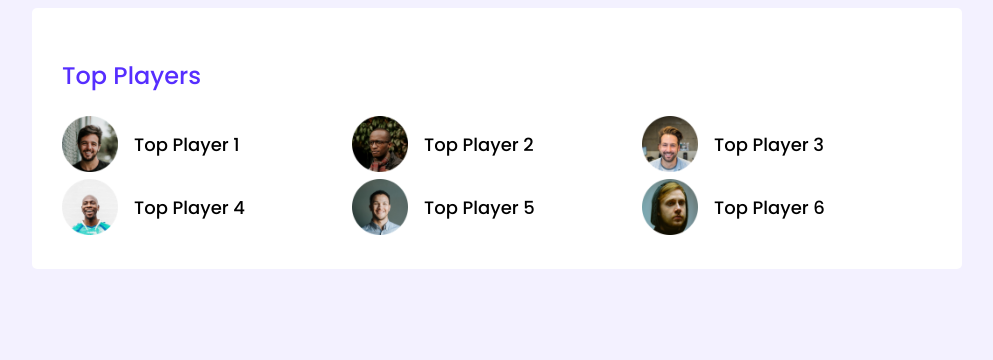
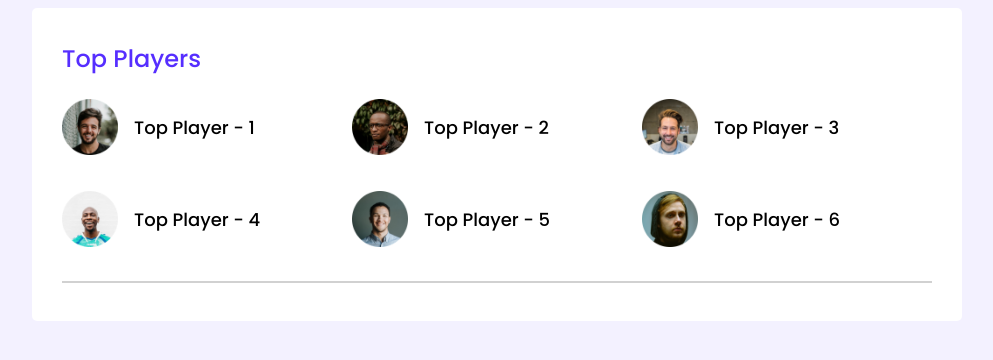
Before and after one commit to showvike/leader-board, a plain HTML site: page index.html in a window 1280 px wide. Shown: the whole page, without its empty margins (143-1136 px from the left). Drawn offline with Linux system fonts and the light colour scheme.

Commit message:
bug fix and hr added

```diff
--- a/index.html
+++ b/index.html
@@ -14,39 +14,40 @@
     <!-- header ends -->
     <!-- main starts -->
     <main class="main">
-      <!-- top players section starts -->
+      <!-- top players and blogs section starts -->
       <section class="container">
         <div class="top-players">
           <h2 class="section-title">Top Players</h2>
           <div class="players">
             <div class="player">
               <img src="./images/players/player-1.png" />
-              <h3 class="player-name">Top Player 1</h3>
+              <h3 class="player-name">Top Player - 1</h3>
             </div>
             <div class="player">
               <img src="./images/players/player-2.png" />
-              <h3 class="player-name">Top Player 2</h3>
+              <h3 class="player-name">Top Player - 2</h3>
             </div>
             <div class="player">
               <img src="./images/players/player-3.png" />
-              <h3 class="player-name">Top Player 3</h3>
+              <h3 class="player-name">Top Player - 3</h3>
             </div>
             <div class="player">
               <img src="./images/players/player-4.png" />
-              <h3 class="player-name">Top Player 4</h3>
+              <h3 class="player-name">Top Player - 4</h3>
             </div>
             <div class="player">
               <img src="./images/players/player-5.png" />
-              <h3 class="player-name">Top Player 5</h3>
+              <h3 class="player-name">Top Player - 5</h3>
             </div>
             <div class="player">
               <img src="./images/players/player-6.png" />
-              <h3 class="player-name">Top Player 6</h3>
+              <h3 class="player-name">Top Player - 6</h3>
             </div>
           </div>
         </div>
+        <hr />
       </section>
-      <!-- top players section ends -->
+      <!-- top players and blogs section ends -->
     </main>
     <!-- main ends -->
     <!-- footer starts -->
--- a/styles/style.css
+++ b/styles/style.css
@@ -23,12 +23,22 @@ main {
   font-weight: 500;
   font-size: 24px;
   color: #562eff;
+  margin-top: 3px;
+}
+
+hr {
+  border: 1px solid #d1d1d1;
 }
 
 /* top players section styles */
+.top-players {
+  margin-bottom: 30px;
+}
+
 .players {
   display: grid;
   grid-template-columns: repeat(3, 1fr);
+  grid-row-gap: 29px;
 }
 
 .player {
```
